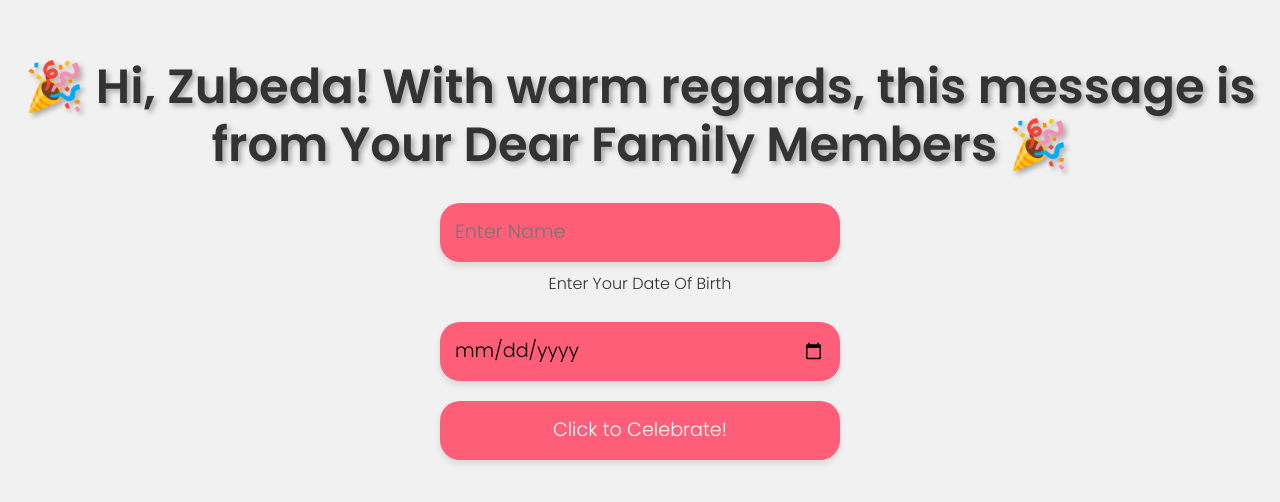
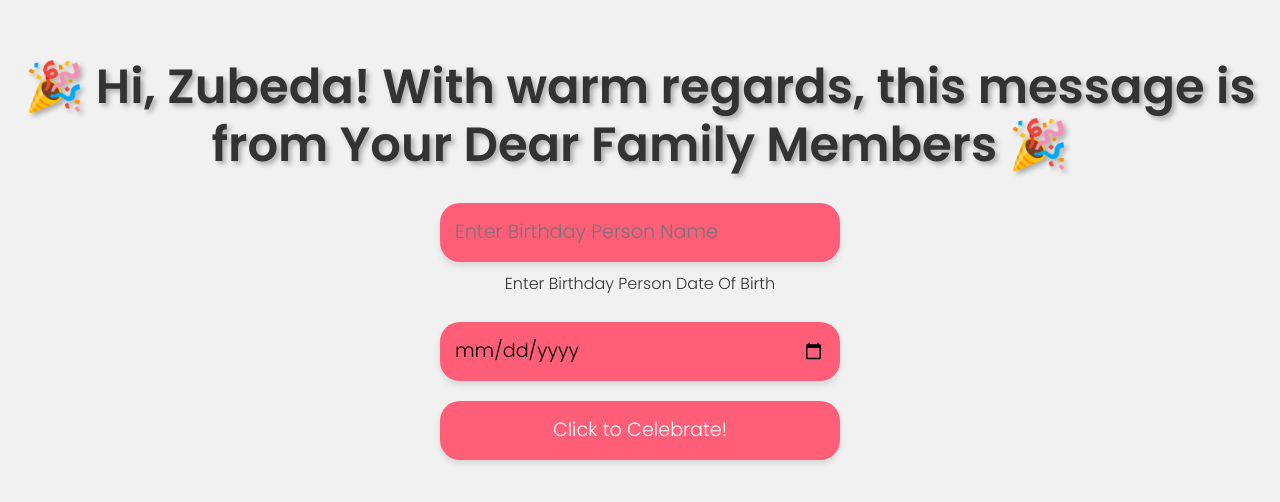
Before and after one commit to GTK-THANGELLA-17/Birthday-Wishes-To-Zubeda, a plain HTML site: page index.html in a window 1280 px wide. Shown: the part 136-638 px from the top of the page. Drawn offline with nearby package versions, Linux system fonts and the light colour scheme.

Commit message:
Update index.html

```diff
--- a/index.html
+++ b/index.html
@@ -490,11 +490,11 @@ border-radius: 7px;
   <!-- Initial Screen -->
     <div id="initial-screen">
         <h1>🎉 Hi, Zubeda! With warm regards, this message is from Your Dear Family Members 🎉</h1>
-        <input type="text" id="name-input" placeholder="Enter Name" oninput="validateDetails()">
+        <input type="text" id="name-input" placeholder="Enter Birthday Person Name" oninput="validateDetails()">
 		<div>
-		<p>Enter Your Date Of Birth</p>
+		<p>Enter Birthday Person Date Of Birth</p>
 		</div>
-        <input type="date" id="dob-input" placeholder="Enter Date Of Birth" oninput="validateDetails()">
+        <input type="date" id="dob-input" placeholder="Enter Birthday Person Date Of Birth" oninput="validateDetails()">
         <button id="celebrate-btn" onclick="startIntroVideo()" disabled>Click to Celebrate!</button>
         <div class="warning-message" id="warning-message"></div>
     </div>
```
